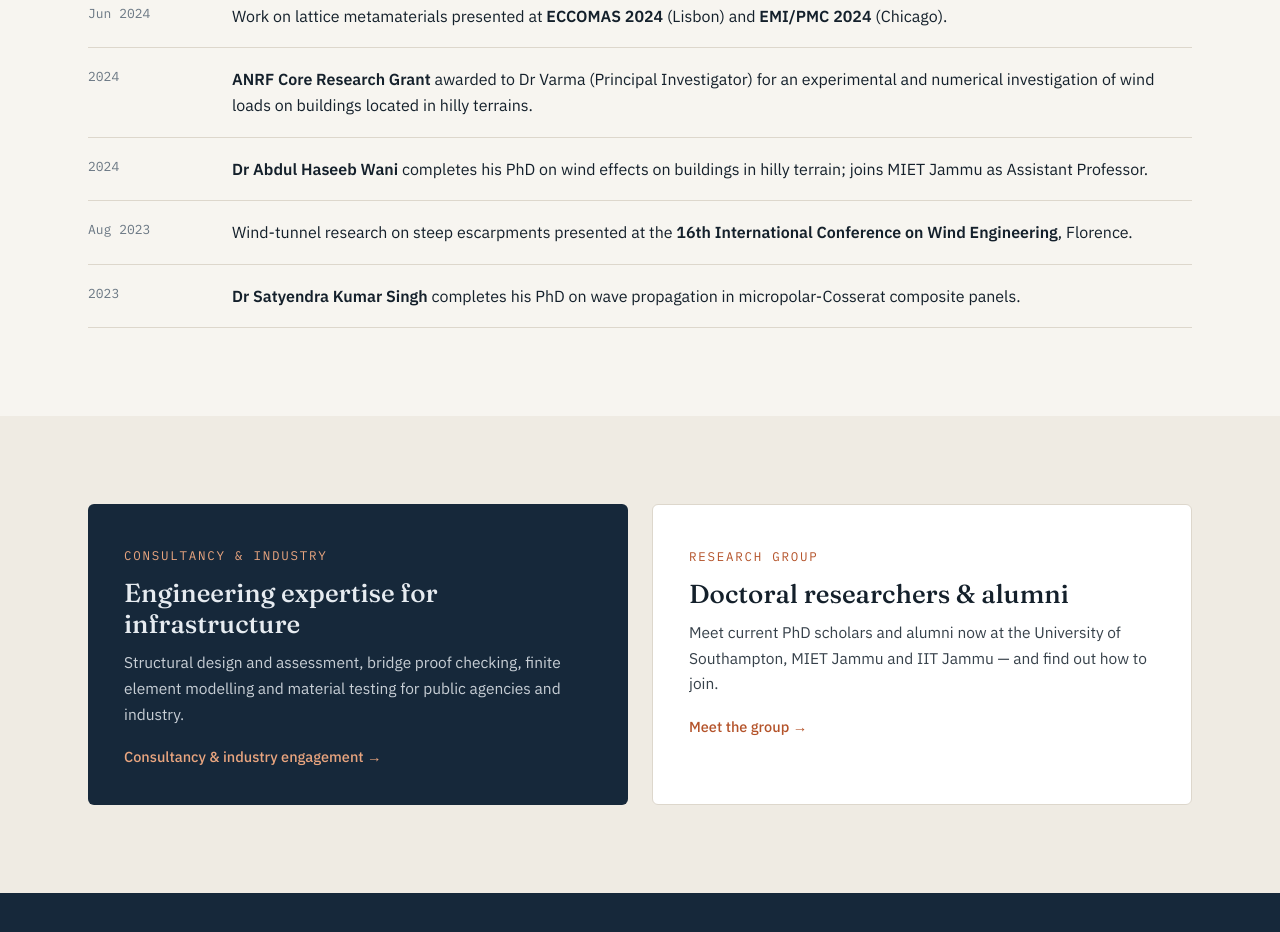
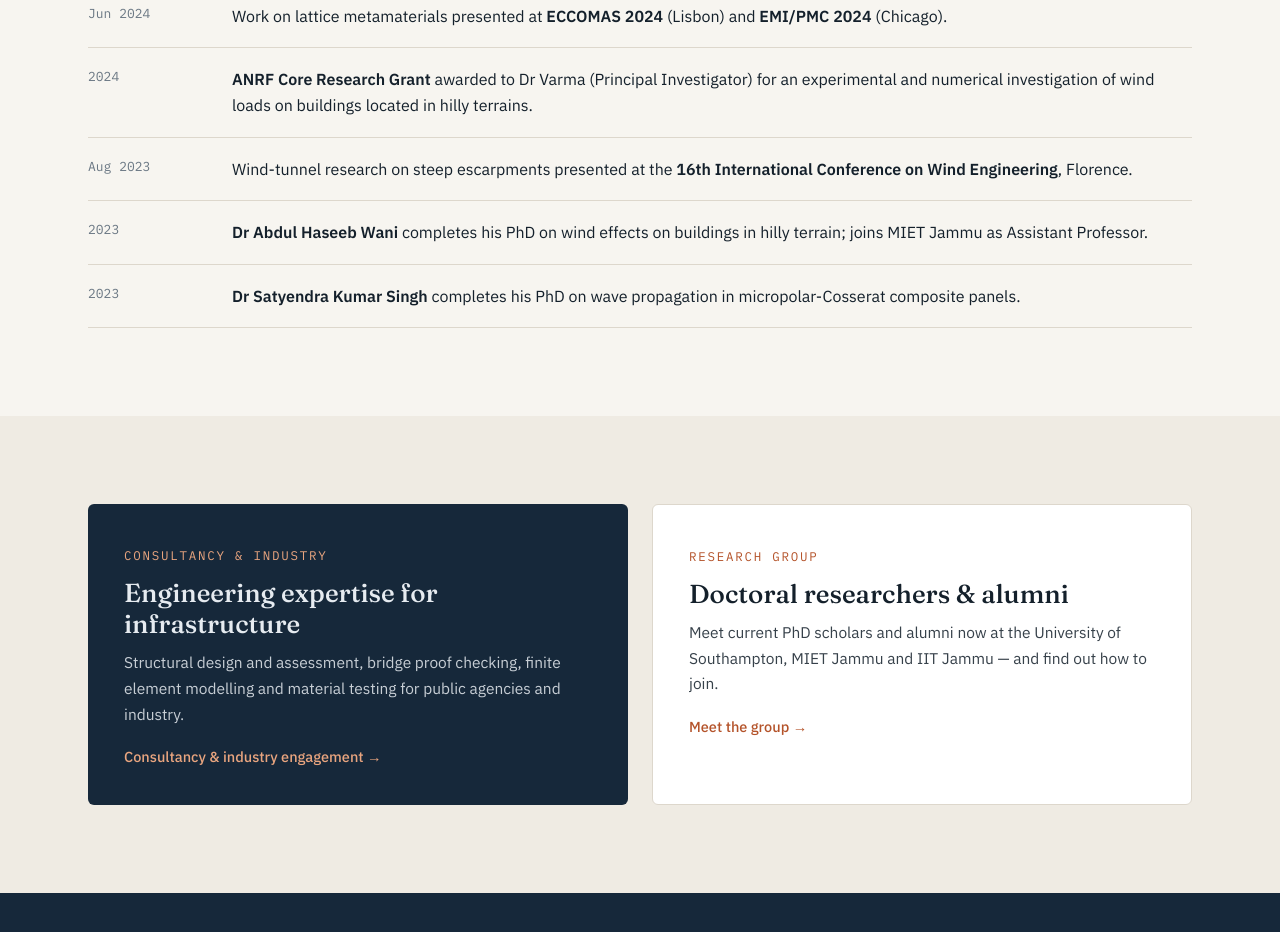
Before and after one commit to RKV-Research-Group/rkv-research-group.github.io, a plain HTML site: page index.html in a window 1280 px wide. Shown: the part 2578-3510 px from the top of the page. Drawn offline with Linux system fonts and the light colour scheme.

Commit message:
Add files via upload

```diff
--- a/index.html
+++ b/index.html
@@ -78,8 +78,8 @@
       <li><span class="d">Oct 2025</span><span class="t">Group research on structural imperfections in honeycomb lattices presented at <b>IMPLAST 2025</b>, IIT Roorkee.</span></li>
       <li><span class="d">Jun 2024</span><span class="t">Work on lattice metamaterials presented at <b>ECCOMAS 2024</b> (Lisbon) and <b>EMI/PMC 2024</b> (Chicago).</span></li>
       <li><span class="d">2024</span><span class="t"><b>ANRF Core Research Grant</b> awarded to Dr Varma (Principal Investigator) for an experimental and numerical investigation of wind loads on buildings located in hilly terrains.</span></li>
-      <li><span class="d">2024</span><span class="t"><b>Dr Abdul Haseeb Wani</b> completes his PhD on wind effects on buildings in hilly terrain; joins MIET Jammu as Assistant Professor.</span></li>
       <li><span class="d">Aug 2023</span><span class="t">Wind-tunnel research on steep escarpments presented at the <b>16th International Conference on Wind Engineering</b>, Florence.</span></li>
+      <li><span class="d">2023</span><span class="t"><b>Dr Abdul Haseeb Wani</b> completes his PhD on wind effects on buildings in hilly terrain; joins MIET Jammu as Assistant Professor.</span></li>
       <li><span class="d">2023</span><span class="t"><b>Dr Satyendra Kumar Singh</b> completes his PhD on wave propagation in micropolar-Cosserat composite panels.</span></li>
     </ul>
   </div>
```
Also changed, not shown: group.html (+1 -1 lines).
